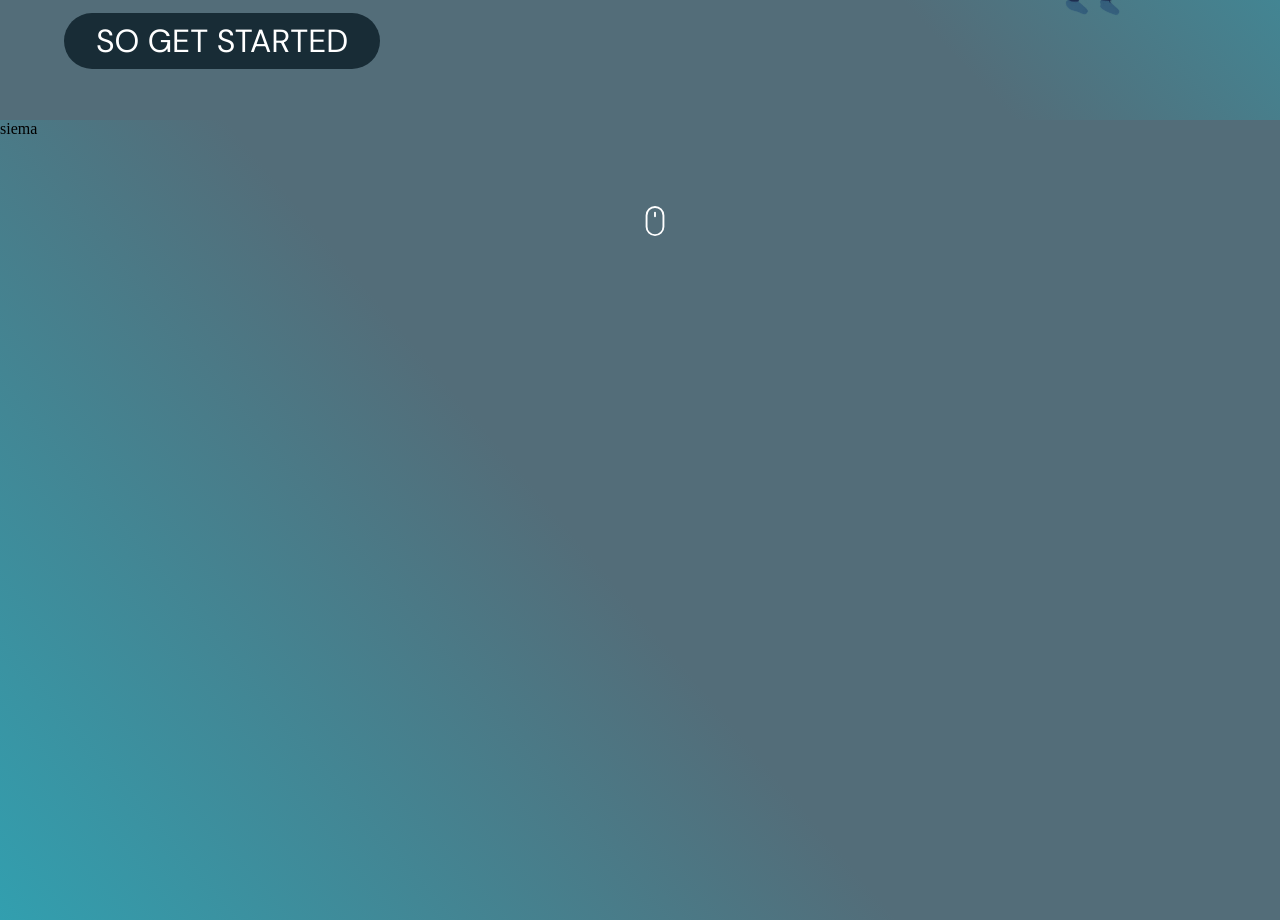
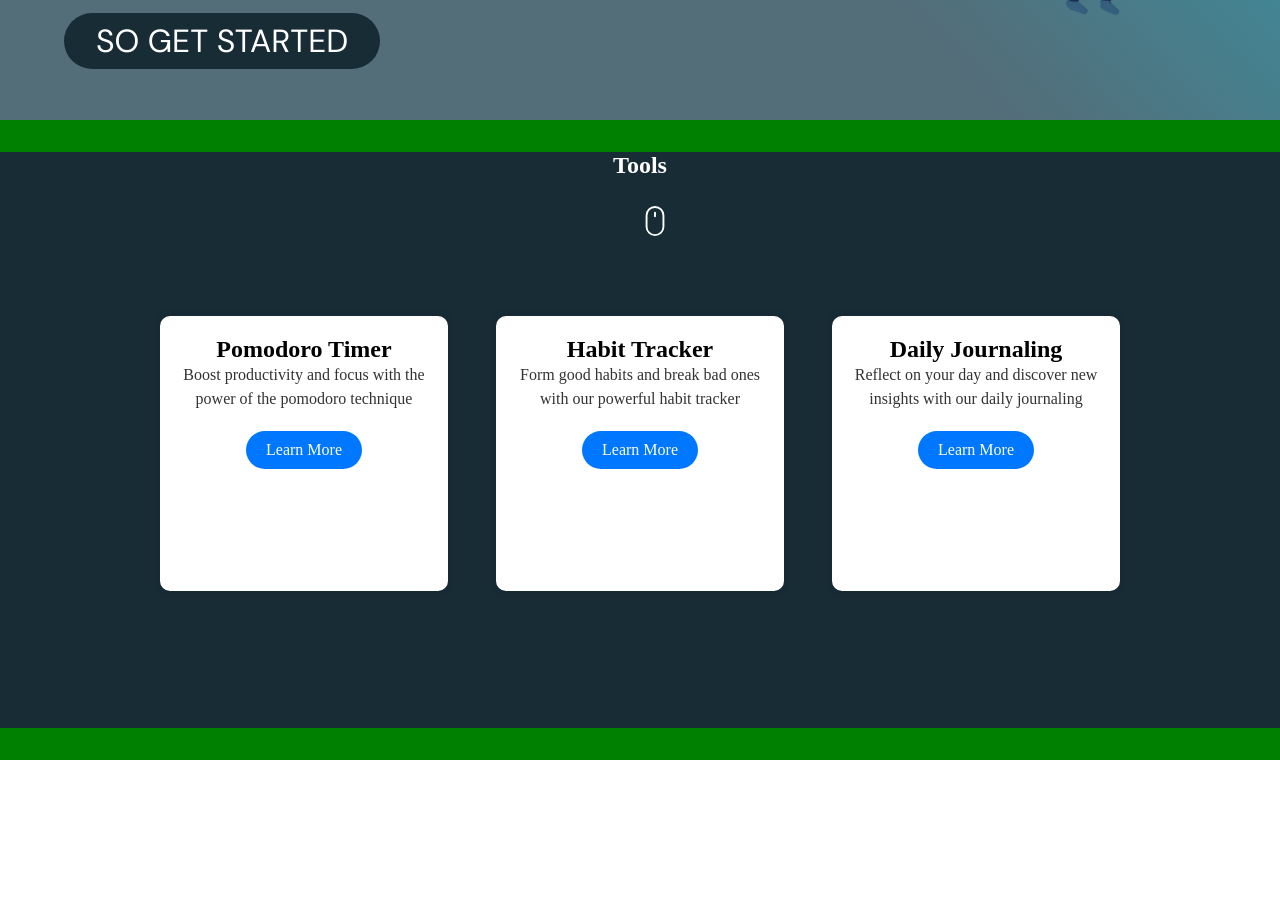
Before and after one commit to m1ckeyyy/improvement-center, a React (Vite) app in the folder client/: page / in a window 1280 px wide. Shown: the part 520-1440 px from the top of the page. After the commit the page ends 1280 px from the top, so only its background shows below. Built offline with nearby package versions, Linux system fonts and the light colour scheme.

Commit message:
added toolsSection

```diff
--- a/client/src/components/ToolsSection/ToolsSection.jsx
+++ b/client/src/components/ToolsSection/ToolsSection.jsx
@@ -3,7 +3,39 @@ import styles from "./ToolsSection.module.scss";
 const ToolsSection = () => {
   return (
     <>
-      <div className={styles.container} id='tools'>siema</div>
+      <div className={styles.container} id="tools">
+        <section className={styles.toolsSection}>
+          <div className={styles.toolsHeader}>
+            <h1>Tools</h1>
+          </div>
+          <div className={styles.toolsContainer}>
+            <div className={styles.tool}>
+              <h2>Pomodoro Timer</h2>
+              <p>
+                Boost productivity and focus with the power of the pomodoro
+                technique
+              </p>
+              <a href="#">Learn More</a>
+            </div>
+            <div className={styles.tool}>
+              <h2>Habit Tracker</h2>
+              <p>
+                Form good habits and break bad ones with our powerful habit
+                tracker
+              </p>
+              <a href="#">Learn More</a>
+            </div>
+            <div className={styles.tool}>
+              <h2>Daily Journaling</h2>
+              <p>
+                Reflect on your day and discover new insights with our daily
+                journaling
+              </p>
+              <a href="#">Learn More</a>
+            </div>
+          </div>
+        </section>
+      </div>
     </>
   );
 };
--- a/client/src/components/ToolsSection/ToolsSection.module.scss
+++ b/client/src/components/ToolsSection/ToolsSection.module.scss
@@ -1,14 +1,73 @@
 .container {
-  height: 100vh;
+  height: 80vh;
   background: linear-gradient(
     47deg,
     rgb(70 132 203) 54%,
     rgb(23, 168, 188) 100%
   );
 
-  background: linear-gradient(
-    230deg,
-    rgb(83 109 121) 54%,
-    rgb(50 159 175) 100%
-  );
+  background: green;
+  display: flex;
+  width: 100vw;
+  align-items: center;
 }
+
+.toolsSection {
+  height: 90%;
+  width: 100%;
+  // padding: 60px 30px;
+  background: rgb(24 44 54);
+  display: flex;
+  align-items: center;
+  flex-direction: column;
+}
+.toolsHeader {
+  color: white;
+}
+.toolsContainer {
+  max-width: 960px;
+  margin: 0 auto;
+  display: flex;
+  justify-content: space-between;
+  align-items: center;
+  height: 100%;
+}
+
+.tool {
+  height: 50%;
+  width: 30%;
+  background-color: #fff;
+  border-radius: 10px;
+  padding: 20px;
+  box-shadow: 0px 0px 10px rgba(0, 0, 0, 0.1);
+  text-align: center;
+}
+
+.tool h2 {
+  margin-top: 0;
+}
+
+.tool p {
+  font-size: 16px;
+  line-height: 24px;
+  color: #333;
+  margin-bottom: 20px;
+}
+
+.tool a {
+  display: inline-block;
+  background-color: #0077ff;
+  color: #fff;
+  padding: 10px 20px;
+  border-radius: 20px;
+  transition: background-color 0.2s ease;
+}
+
+.tool a:hover {
+  background-color: #0059ff;
+}
+@media (max-width: 900px) {
+  .toolsContainer {
+    flex-direction: column;
+  }
+}
--- a/client/src/pages/About.jsx
+++ b/client/src/pages/About.jsx
@@ -14,5 +14,4 @@ export default function About() {
 	- Configure Authentication States
 		> user not auth { 🗣 | Login | Register }
 		> user auth { 🗣 (or profile icon) | <Username> | Logout }
-
 */
```
